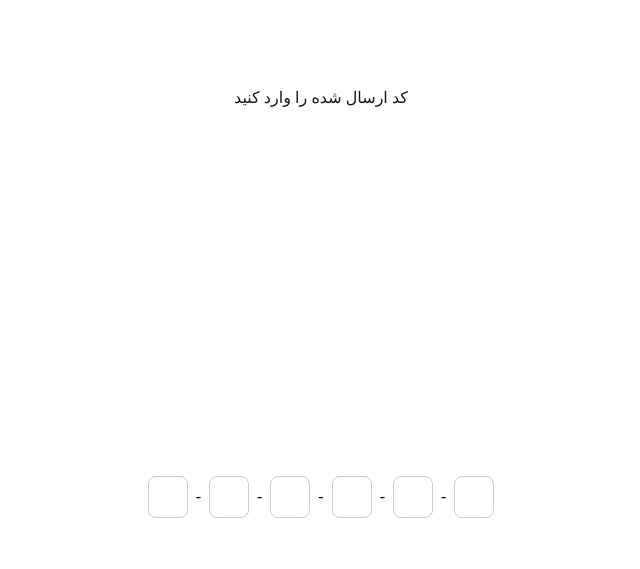
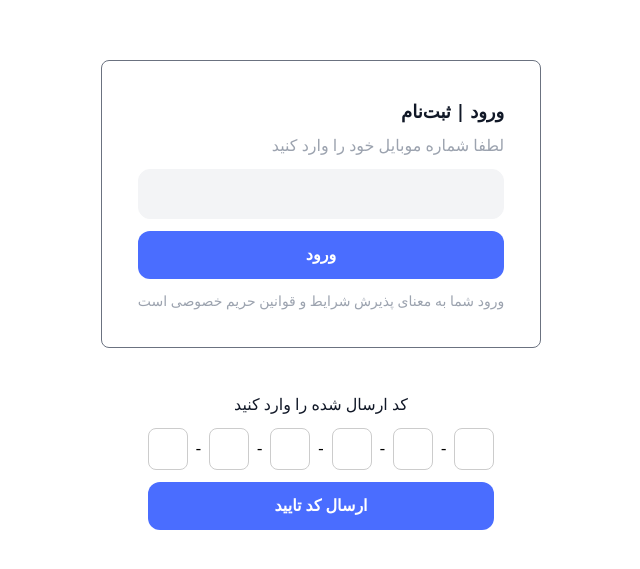
Before and after one commit to mary9978/freelancer-app, a React (Vite) app: page /auth in a window 1280 px wide. Shown: the part 131-700 px from the top of the page, without its empty margins (319-959 px from the left). Built offline with nearby package versions, Linux system fonts and the light colour scheme.

Commit message:
create authService function using axios

```diff
--- a/package.json
+++ b/package.json
@@ -10,6 +10,8 @@
     "preview": "vite preview"
   },
   "dependencies": {
+    "@tanstack/react-query": "^5.8.7",
+    "axios": "^1.6.2",
     "react": "^18.2.0",
     "react-dom": "^18.2.0",
     "react-icons": "^4.12.0",
--- a/src/features/authentication/CheckOTPForm.jsx
+++ b/src/features/authentication/CheckOTPForm.jsx
@@ -1,26 +1,33 @@
-import React,{useState} from 'react'
+import {useState} from 'react'
 import OtpInput from 'react-otp-input';
 function CheckOTPForm() {
     const [otp, setOtp] = useState('');
   return (
     <>
-      <h2 className='font-vazir font-medium text-secondary-900'>کد ارسال شده را وارد کنید </h2>
+      <div className='mt-8'>
+        <h2 className="font-vazir font-medium text-secondary-900 my-3">
+          کد ارسال شده را وارد کنید{" "}
+        </h2>
         <OtpInput
           value={otp}
           onChange={setOtp}
           numInputs={6}
           containerStyle={"flex flex-row-reverse gap-x-2 items-center"}
           inputStyle={{
-        width:"2.5rem",
-        padding:"0.5rem 0.2rem",
-        border:"1px solid #ccc",
-        borderRadius:"0.5rem"
+            width: "2.5rem",
+            padding: "0.5rem 0.2rem",
+            border: "1px solid #ccc",
+            borderRadius: "0.5rem",
           }}
           renderSeparator={<span>-</span>}
-      renderInput={(props) => <input type={'number'} {...props} />}
+          renderInput={(props) => <input type={"number"} {...props} />}
         />
+        <button className="btn btn--primary w-full my-3">
+          ارسال کد تایید{" "}
+        </button>
+      </div>
     </>
-  )
+  );
 }
 
 export default CheckOTPForm
--- a/src/features/authentication/SendOTPForm.jsx
+++ b/src/features/authentication/SendOTPForm.jsx
@@ -1,4 +1,4 @@
-import React,{useState} from 'react'
+import {useState} from 'react'
 import TextField from '../../ui/TextField';
 
 function SendOTPForm() {
@@ -6,24 +6,40 @@ function SendOTPForm() {
   const onChangeHadndler =(e)=>{
    setphoneNumber(e.target.value);
   }
+  const sendOTPForm = (e) => {
+    e.preventDefault();
+
+  }
   return (
-    <div className='border border-secondary-500 rounded-lg p-9'>
-      <h2 className='font-vazir text-lg font-bold text-right text-secondary-900'>ورود | ثبت‌نام</h2>
+    <div className="border border-secondary-500 rounded-lg p-9">
+      <h2 className="font-vazir text-lg font-bold text-right text-secondary-900">
+        ورود | ثبت‌نام
+      </h2>
+      <form onSubmit={sendOTPForm}>
         <TextField
-       labelText={'لطفا شماره موبایل خود را وارد کنید'}
+          labelText={"لطفا شماره موبایل خود را وارد کنید"}
           name={phoneNumber}
           value={phoneNumber}
           onChange={onChangeHadndler}
-       type={'tel'}
+          type={"tel"}
         />
         <button
-      onClick={()=> console.log(phoneNumber)}
-      className={'btn btn--primary w-full my-3'}
-      >ورود
+          type='submit'
+          onClick={() => console.log(phoneNumber)}
+          className={"btn btn--primary w-full my-3"}
+        >
+          ورود
         </button>
-      <p className={'font-vazir text-sm font-normal text-right text-secondary-400'}>ورود شما به معنای پذیرش شرایط و قوانین حریم‌ خصوصی است</p>
+      </form>
+      <p
+        className={
+          "font-vazir text-sm font-normal text-right text-secondary-400"
+        }
+      >
+        ورود شما به معنای پذیرش شرایط و قوانین حریم‌ خصوصی است
+      </p>
     </div>
-  )
+  );
 }
 
 export default SendOTPForm
--- a/src/index.css
+++ b/src/index.css
@@ -57,3 +57,7 @@ body{
 label{
   display: block;
 }
+.h--style{
+  min-height: 100vh;
+  overflow-y: hidden;
+}
--- a/src/pages/Auth.jsx
+++ b/src/pages/Auth.jsx
@@ -1,14 +1,13 @@
-import React from 'react'
 import CheckOTPForm from '../features/authentication/CheckOTPForm'
 import SendOTPForm from '../features/authentication/SendOTPForm'
 
 function Auth() {
   return (
-    <div className='grid place-items-center h-screen'>
-        {/* <SendOTPForm/> */}
-        <CheckOTPForm/>
+    <div className="flex flex-col justify-center items-center h--style">
+      <SendOTPForm/>
+      <CheckOTPForm />
     </div>
-  )
+  );
 }
 
 export default Auth
--- /dev/null
+++ b/src/services/authServices.js
@@ -0,0 +1,7 @@
+import http from "./httpServices"
+export function getOTP(data) {
+    return http.post("/user/get-otp",data)
+}
+export function checkOTP(data) {
+  return http.post("/user/check-otp", data);
+}
--- /dev/null
+++ b/src/services/httpServices.js
@@ -0,0 +1,14 @@
+import axios from "axios";
+
+const app = axios.create({
+    baseURL: 'http://localhost:5000/',
+    withCredentials: true
+});
+const http = {
+    get: app.get,
+    post: app.post,
+    delete: app.delete,
+    put: app.put,
+    patch: app.patch
+}
+export default http;
```
Also changed, not shown: 1 other file (tests, documents, lock files or other folders). Lines whose indentation alone changed are shown as unchanged.
